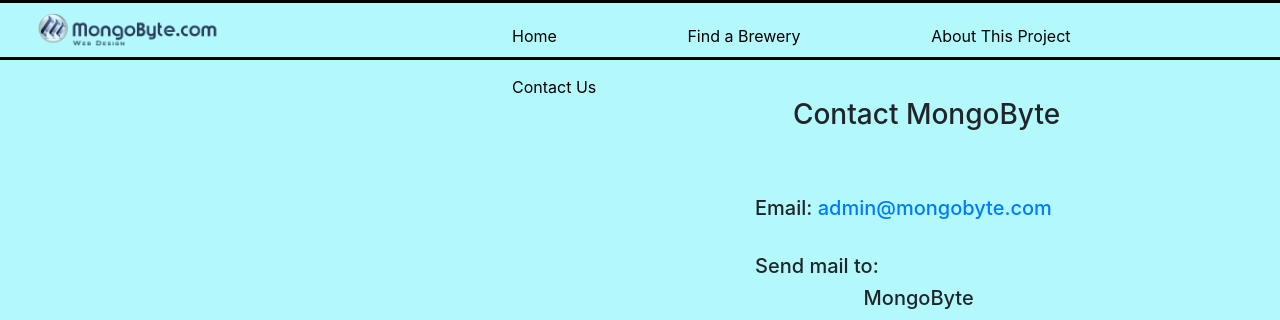
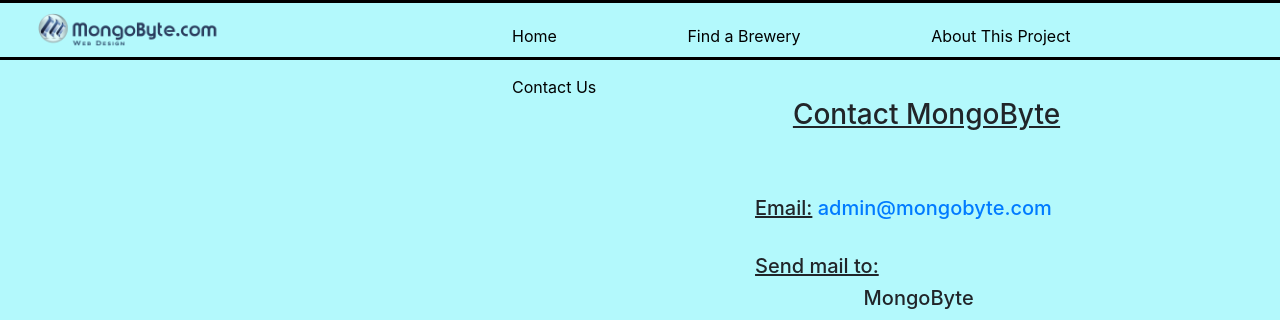
Before and after one commit to dlawrie63137/brewguide, a React (Create React App) app: page /contact in a window 1280 px wide. Shown: the top 320 px of the page. Built offline with nearby package versions, Linux system fonts and the light colour scheme.

Commit message:
underline

```diff
--- a/src/containers/Contact/ContactInfo/ContactInfo.css
+++ b/src/containers/Contact/ContactInfo/ContactInfo.css
@@ -15,6 +15,10 @@
     font: Arial;
 }
 
+.contactGreet {
+    text-decoration-line: underline;
+}
+
 .contactInfo {
     margin-left: 55%;
 }
@@ -24,11 +28,16 @@
     margin-top: 15%;
 }
 
+.emailAddress {
+    display: inline-flex;
+}
+
 .mailForm {
     margin-top: 20%;
 }
 .mailto {
     margin-left: -20%;
+    text-decoration-line: underline;
 }
 
 .name {
--- a/src/containers/Contact/ContactInfo/ContactInfo.js
+++ b/src/containers/Contact/ContactInfo/ContactInfo.js
@@ -10,7 +10,7 @@
                 <h3 className='contactGreet'>Contact MongoByte</h3>
             </div>
             <div className='contactInfo'>
-                <h5 className='email'>Email:<Link to='mailto:admin@mongobyte.com'> admin@mongobyte.com</Link></h5>
+                <h5 className='email'><u>Email:</u><Link to='mailto:admin@mongobyte.com'> admin@mongobyte.com</Link></h5>
                 <div className='streetAddress'>
                     <h5 className='mailto'>Send mail to:</h5>
                     <h5 className='name'>MongoByte</h5>
```
